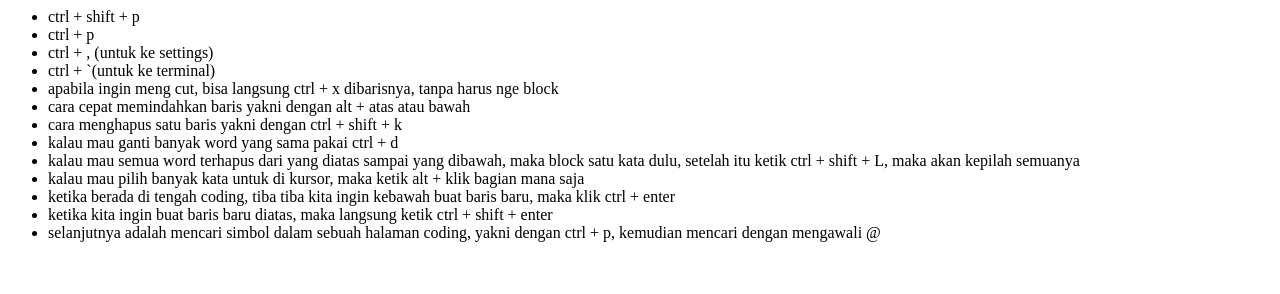
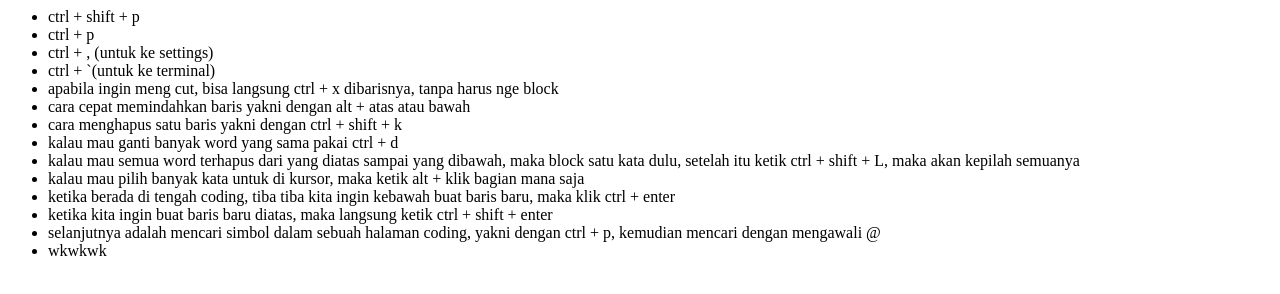
Before and after one commit to mamelilea/shortcut-vscode, a plain HTML site: page index.html in a window 1280 px wide. Drawn offline with Linux system fonts and the light colour scheme.

Commit message:
memodifikasi index

```diff
--- a/index.html
+++ b/index.html
@@ -19,6 +19,7 @@
                 <li>ketika berada di tengah coding, tiba tiba kita ingin kebawah buat baris baru, maka klik ctrl + enter</li>
                 <li>ketika kita ingin buat baris baru diatas, maka langsung ketik ctrl + shift + enter</li>
                 <li>selanjutnya adalah mencari simbol dalam sebuah halaman coding, yakni dengan ctrl + p, kemudian mencari dengan mengawali @</li>
+                <li>wkwkwk</li>
 
             </ul>
         </div>
```
